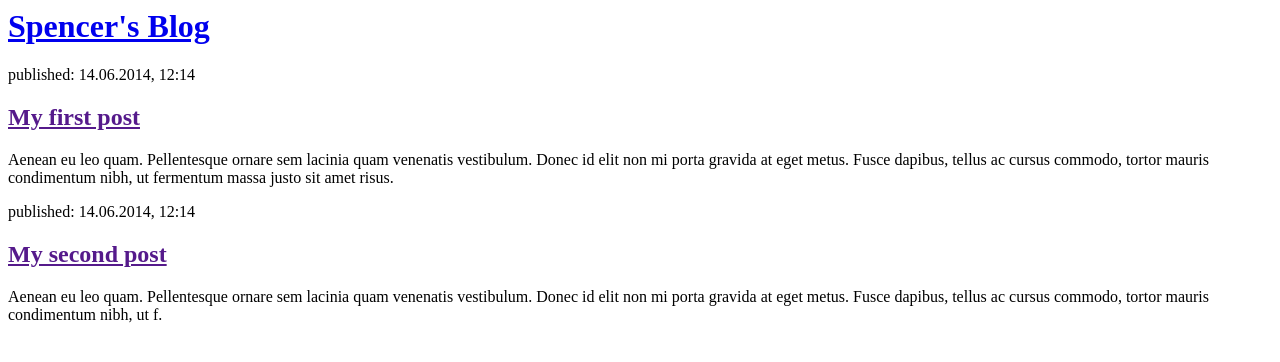
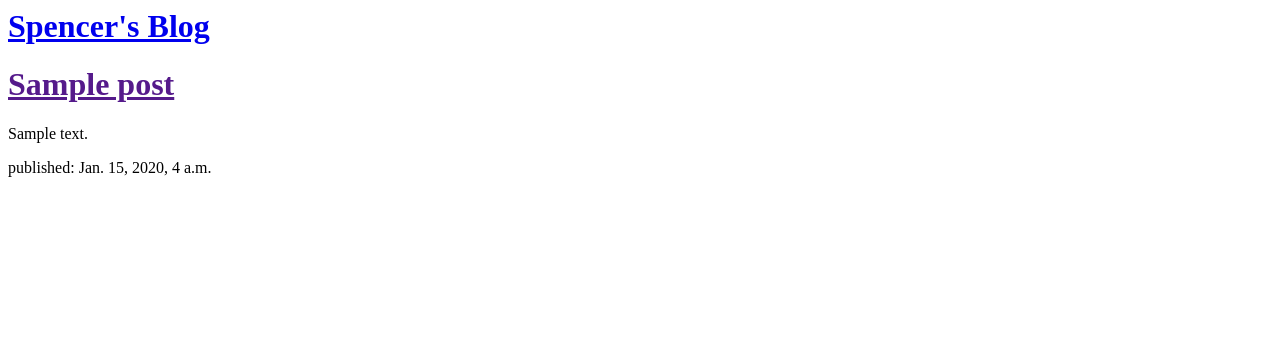
Before and after one commit to spencer-zepelin/learnin, a Django app: page / in a window 1280 px wide. Shown: the top 362 px of the page. Run offline with Django 3.2, Linux system fonts and the light colour scheme; tables that the repository leaves empty hold one stand-in row (values such as "Sample post").

Commit message:
modified templates

```diff
--- a/blog/templates/blog/post_list.html
+++ b/blog/templates/blog/post_list.html
@@ -8,17 +8,23 @@
         <div>
             <h1><a href="/">Spencer's Blog</a></h1>
         </div>
+        {% for post in posts %}
+            <div>
+                <h1><a href="">{{ post.title }}</a></h1>
+                <p>{{ post.text|linebreaksbr }}</p>
+                <p>published: {{ post.published_date }}</p>
+            </div>
+        {% endfor %}
+        <!--<div>-->
+            <!--<p>published: 14.06.2014, 12:14</p>-->
+            <!--<h2><a href="">My first post</a></h2>-->
+            <!--<p>Aenean eu leo quam. Pellentesque ornare sem lacinia quam venenatis vestibulum. Donec id elit non mi porta gravida at eget metus. Fusce dapibus, tellus ac cursus commodo, tortor mauris condimentum nibh, ut fermentum massa justo sit amet risus.</p>-->
+        <!--</div>-->
 
-        <div>
-            <p>published: 14.06.2014, 12:14</p>
-            <h2><a href="">My first post</a></h2>
-            <p>Aenean eu leo quam. Pellentesque ornare sem lacinia quam venenatis vestibulum. Donec id elit non mi porta gravida at eget metus. Fusce dapibus, tellus ac cursus commodo, tortor mauris condimentum nibh, ut fermentum massa justo sit amet risus.</p>
-        </div>
-
-        <div>
-            <p>published: 14.06.2014, 12:14</p>
-            <h2><a href="">My second post</a></h2>
-            <p>Aenean eu leo quam. Pellentesque ornare sem lacinia quam venenatis vestibulum. Donec id elit non mi porta gravida at eget metus. Fusce dapibus, tellus ac cursus commodo, tortor mauris condimentum nibh, ut f.</p>
-        </div>
+        <!--<div>-->
+            <!--<p>published: 14.06.2014, 12:14</p>-->
+            <!--<h2><a href="">My second post</a></h2>-->
+            <!--<p>Aenean eu leo quam. Pellentesque ornare sem lacinia quam venenatis vestibulum. Donec id elit non mi porta gravida at eget metus. Fusce dapibus, tellus ac cursus commodo, tortor mauris condimentum nibh, ut f.</p>-->
+        <!--</div>-->
     </body>
 </html>
--- a/blog/views.py
+++ b/blog/views.py
@@ -1,4 +1,7 @@
 from django.shortcuts import render
+from .models import Post
+from django.utils import timezone
 
 def post_list(request):
-    return render(request, 'blog/post_list.html')
+    posts = Post.objects.all().order_by('published_date')
+    return render(request, 'blog/post_list.html', {'posts':posts})
```
